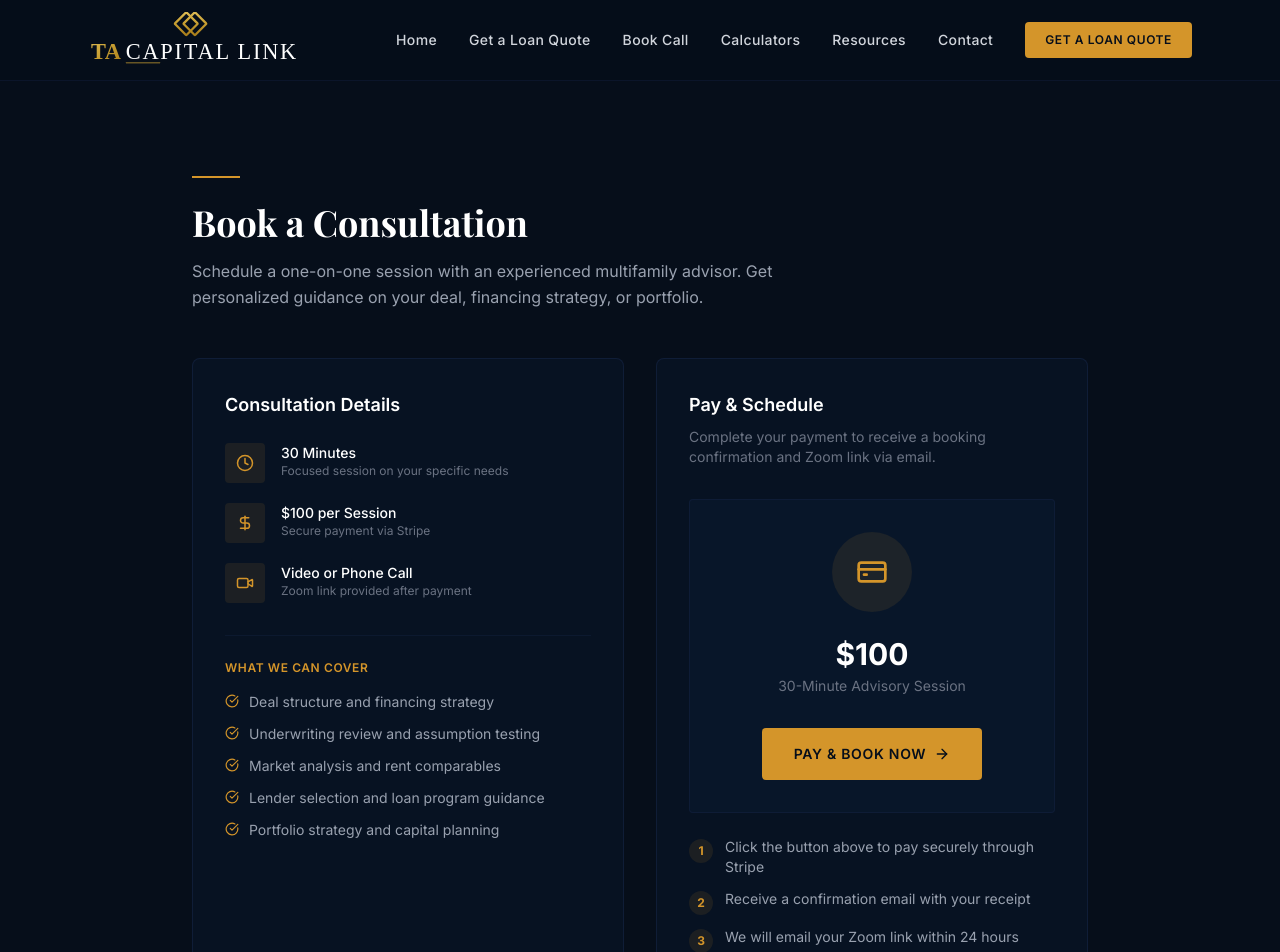
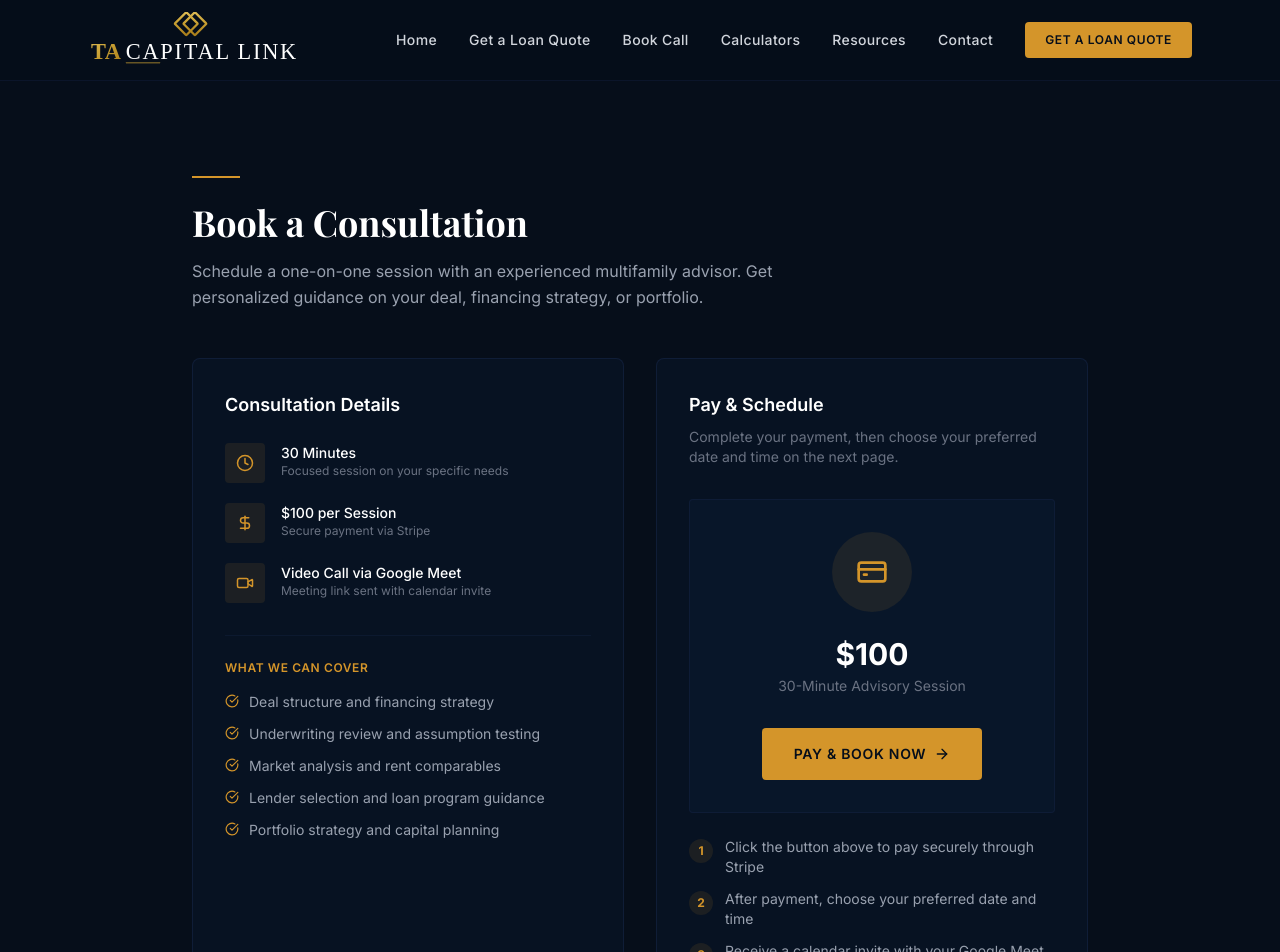
Before and after one commit to tobiabereoje/ta-capital-link, a Next.js app: page /book-call in a window 1280 px wide. Shown: the top 952 px of the page. Built offline with nearby package versions, Linux system fonts and the light colour scheme.

Commit message:
Update book-call flow: pay via Stripe then schedule via Calendly
Updated text to reflect changes in the booking process and communication methods.

```diff
--- a/src/app/book-call/page.tsx
+++ b/src/app/book-call/page.tsx
@@ -7,6 +7,7 @@ import {
   ShieldCheck,
   CreditCard,
   ArrowRight,
+  CalendarCheck,
 } from "lucide-react";
 
 export default function BookCall() {
@@ -68,10 +69,10 @@ export default function BookCall() {
                 </div>
                 <div>
                   <div className="text-sm font-medium text-white">
-                    Video or Phone Call
+                    Video Call via Google Meet
                   </div>
                   <div className="text-xs text-gray-500">
-                    Zoom link provided after payment
+                    Meeting link sent with calendar invite
                   </div>
                 </div>
               </div>
@@ -107,8 +108,8 @@ export default function BookCall() {
               Pay & Schedule
             </h2>
             <p className="text-sm text-gray-500 mb-8">
-              Complete your payment to receive a booking confirmation and Zoom
-              link via email.
+              Complete your payment, then choose your preferred date and time
+              on the next page.
             </p>
 
             <div className="flex-1 flex flex-col items-center justify-center rounded bg-navy-900/60 border border-navy-800/50 p-8">
@@ -147,7 +148,7 @@ export default function BookCall() {
                   <span className="text-xs font-bold text-gold-500">2</span>
                 </div>
                 <p className="text-sm text-gray-400">
-                  Receive a confirmation email with your receipt
+                  After payment, choose your preferred date and time
                 </p>
               </div>
               <div className="flex items-start gap-3">
@@ -155,7 +156,7 @@ export default function BookCall() {
                   <span className="text-xs font-bold text-gold-500">3</span>
                 </div>
                 <p className="text-sm text-gray-400">
-                  We will email your Zoom link within 24 hours
+                  Receive a calendar invite with your Google Meet link
                 </p>
               </div>
             </div>
```
